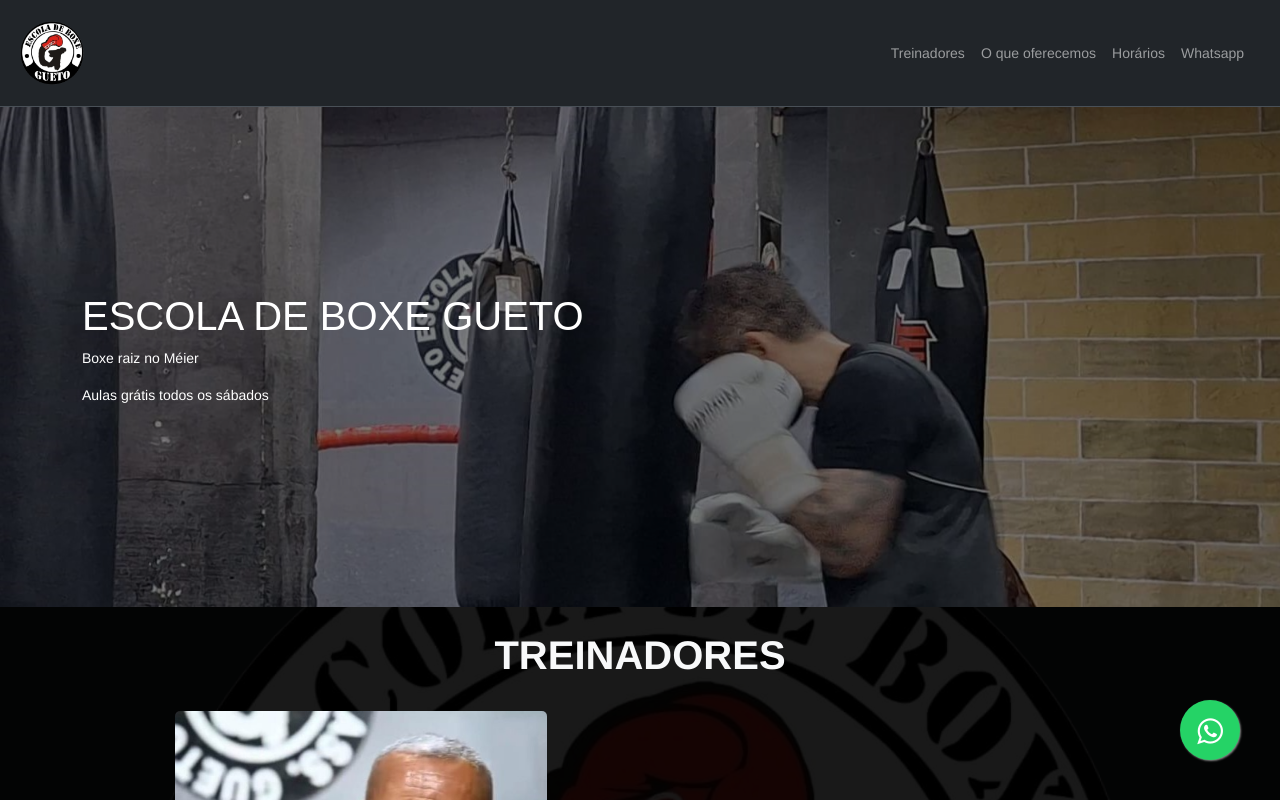
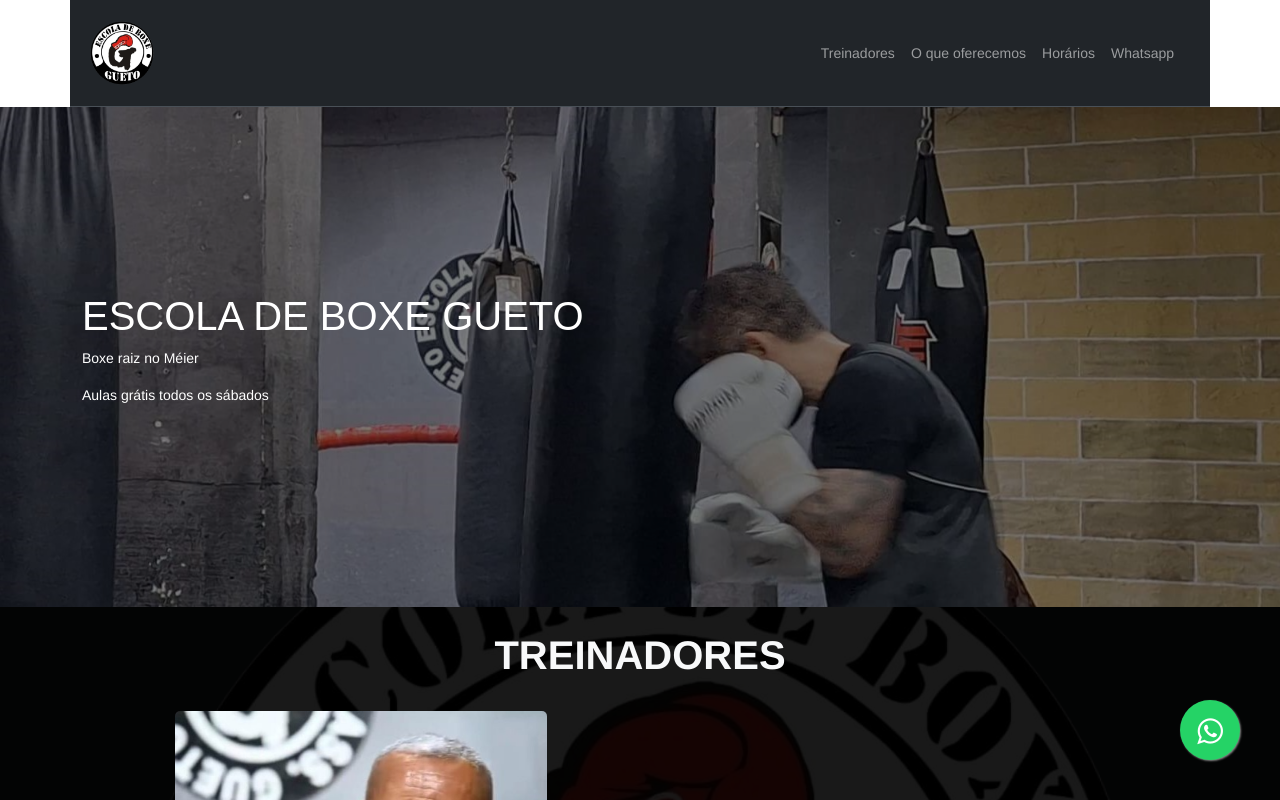
Before and after one commit to iagobalbino/gueto-boxe, a plain HTML site: page index.html in a window 1280 px wide. Shown: the top 800 px of the page. Drawn offline with nearby package versions, Linux system fonts and the light colour scheme; a web font is replaced by a local one.

```diff
--- a/index.html
+++ b/index.html
@@ -12,7 +12,7 @@
 </head>
 
 <body>
-  <nav class="navbar bg-dark navbar-expand-md border-bottom border-body" data-bs-theme="dark">
+  <nav class="container navbar bg-dark navbar-expand-md border-bottom border-body" data-bs-theme="dark">
     <div class="container-fluid">
       <a class="navbar-brand" href="#">
         <img src="images\logo.png" alt="Escola de Boxe Gueto" width="80" height="80">
--- a/styles.css
+++ b/styles.css
@@ -129,7 +129,7 @@
 }
 
 body {
-  background: #000;
+  /* background: #000; */
   font-family: Helvetica Neue, Helvetica, Arial, sans-serif;
   font-size: 14px;
   color: #fff;
```
